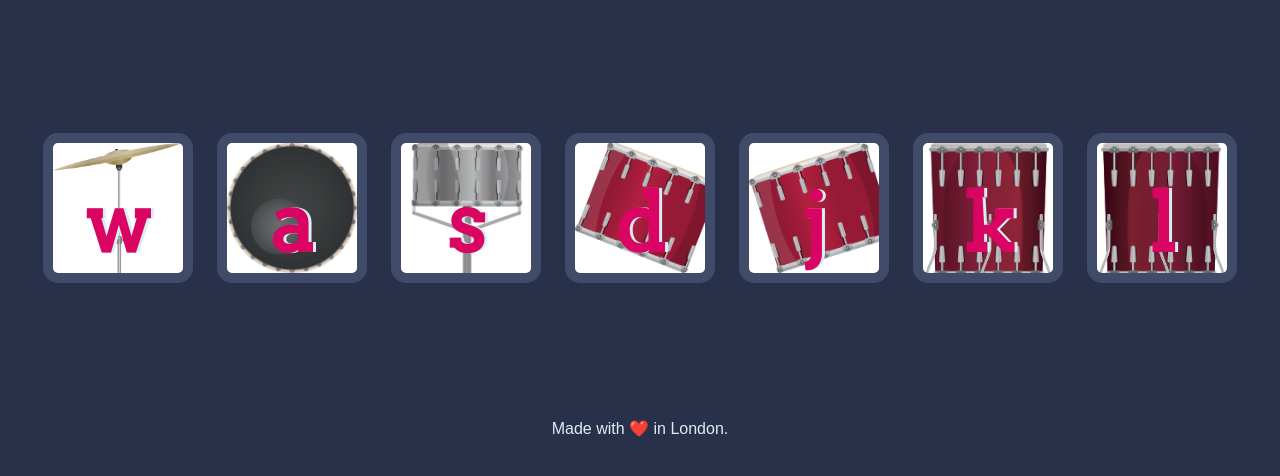
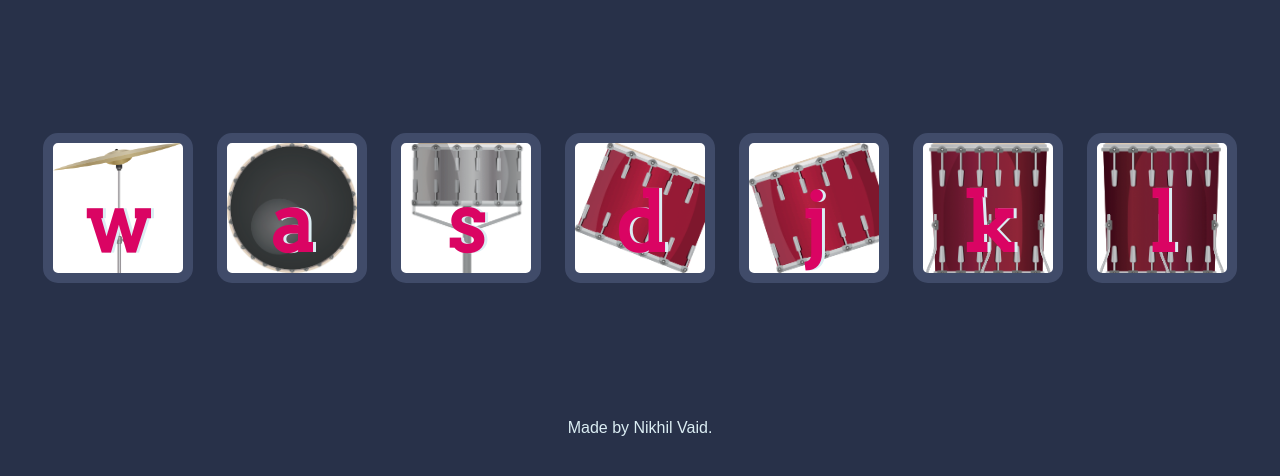
Before and after one commit to nik-developer1/Drumkit, a plain HTML site: page index.html in a window 1280 px wide. Shown: the part 156-632 px from the top of the page. Drawn offline with Linux system fonts and the light colour scheme.

Commit message:
Changes 1

```diff
--- a/index.html
+++ b/index.html
@@ -23,7 +23,7 @@
 
 
   <footer>
-    Made with ❤️ in London.
+    Made by Nikhil Vaid.
   </footer>
   <script src="index.js"></script>
 </body>
```
